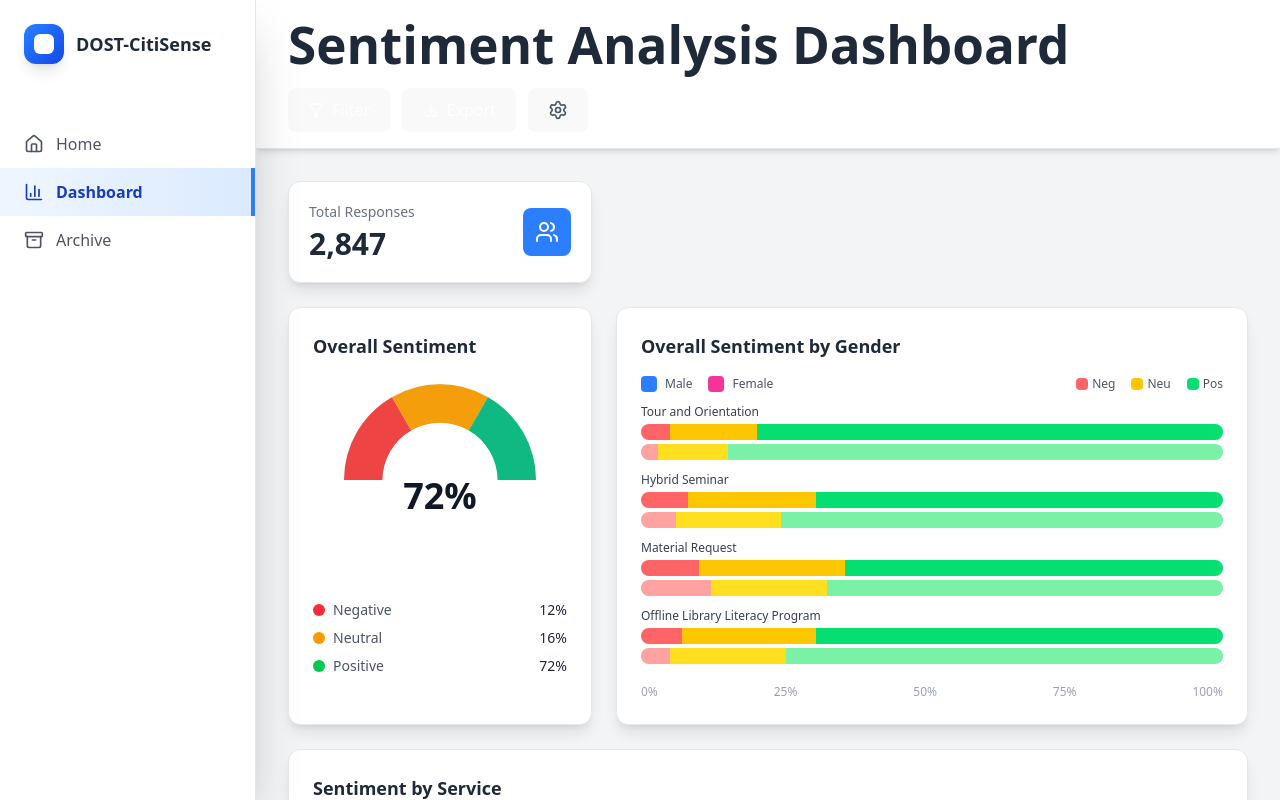
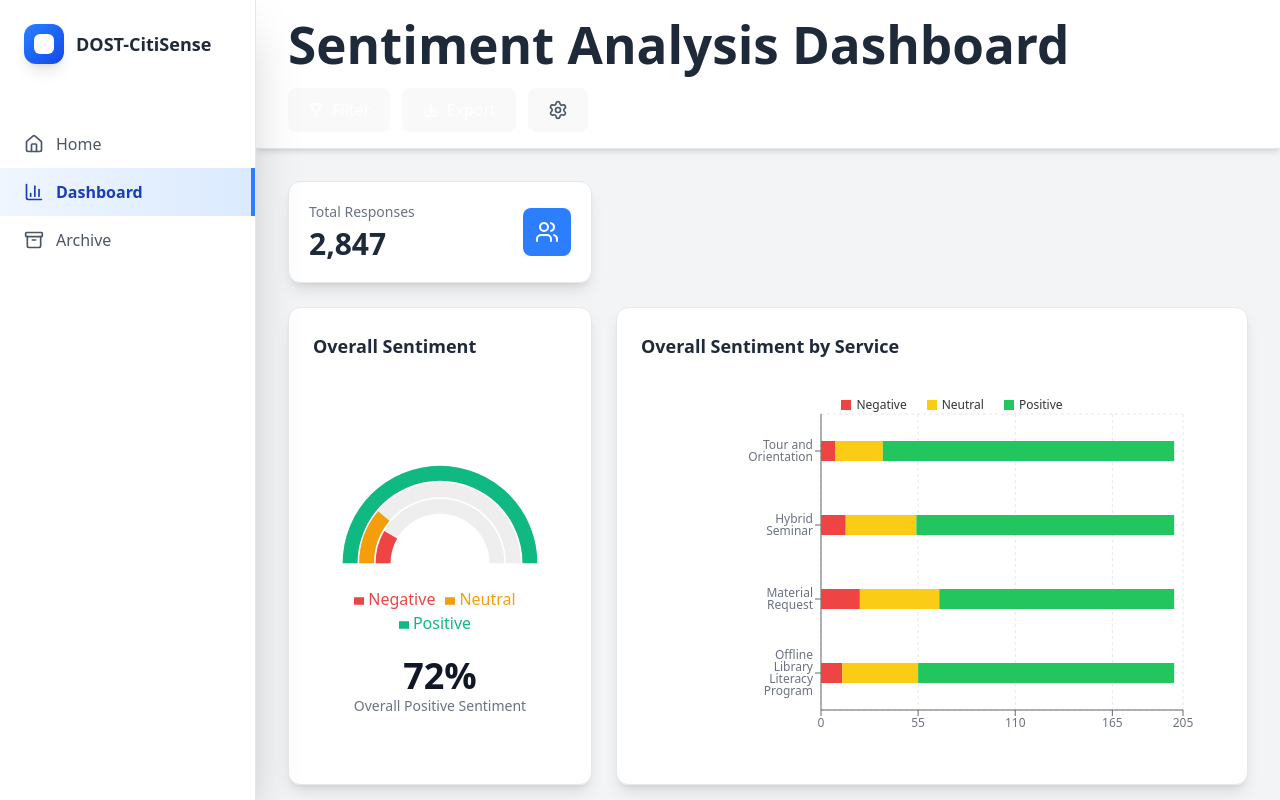
Before and after one commit to APC-SoCIT/APC_2025_2026_T1_MI232_G07-DOST-CitiSense, a React app in the folder frontend/: page /dashboard_component in a window 1280 px wide. Built offline with nearby package versions, Linux system fonts and the light colour scheme; the HTML template or start-up script is replaced by a standard one.

Commit message:
implement recharts for dashboard components

```diff
--- a/frontend/components/dashboard_components/gauge.tsx
+++ b/frontend/components/dashboard_components/gauge.tsx
@@ -1,62 +1,51 @@
+"use client";
+
+import {
+  RadialBarChart,
+  RadialBar,
+  Legend,
+  ResponsiveContainer,
+} from "recharts";
+
+const data = [
+  { name: "Negative", value: 12, fill: "#ef4444" },
+  { name: "Neutral", value: 16, fill: "#f59e0b" },
+  { name: "Positive", value: 72, fill: "#10b981" },
+];
+
 const OverallSentimentGauge = () => {
   return (
-    <div className="bg-white rounded-xl shadow-lg p-6 border border-gray-200 col-span-1">
+    <div className="bg-white rounded-xl shadow-lg p-6 border border-gray-200">
       <h3 className="text-lg font-semibold text-gray-800 mb-6">
         Overall Sentiment
       </h3>
-      <div className="relative w-48 h-48 mx-auto">
-        {/* SVG Gauge Implementation */}
-        <svg viewBox="0 0 200 120" className="w-full">
-          {/* Background Track */}
-          <path
-            d="M 20 100 A 80 80 0 0 1 180 100"
-            fill="none"
-            stroke="#e5e7eb"
-            strokeWidth="40"
-          />
-          {/* Negative Track */}
-          <path
-            d="M 20 100 A 80 80 0 0 1 60 31"
-            fill="none"
-            stroke="#ef4444"
-            strokeWidth="40"
-          />
-          {/* Neutral Track */}
-          <path
-            d="M 60 31 A 80 80 0 0 1 140 31"
-            fill="none"
-            stroke="#f59e0b"
-            strokeWidth="40"
-          />
-          {/* Positive Track */}
-          <path
-            d="M 140 31 A 80 80 0 0 1 180 100"
-            fill="none"
-            stroke="#10b981"
-            strokeWidth="40"
-          />
-        </svg>
-        <div className="absolute inset-0 flex flex-col items-center justify-center pt-8">
-          <div className="text-4xl font-bold text-gray-900">72%</div>
-        </div>
+
+      <div className="w-full h-64">
+        <ResponsiveContainer>
+          <RadialBarChart
+            cx="50%"
+            cy="70%"
+            innerRadius="50%"
+            outerRadius="100%"
+            barSize={20}
+            data={data}
+            startAngle={180}
+            endAngle={0}
+          >
+            <RadialBar background dataKey="value" />
+            <Legend
+              iconSize={10}
+              layout="horizontal"
+              verticalAlign="bottom"
+              align="center"
+            />
+          </RadialBarChart>
+        </ResponsiveContainer>
       </div>
-      <div className="mt-6 space-y-2">
-        {[
-          { label: "Negative", color: "bg-red-500", value: "12%" },
-          { label: "Neutral", color: "bg-amber-500", value: "16%" },
-          { label: "Positive", color: "bg-green-500", value: "72%" },
-        ].map((item) => (
-          <div
-            key={item.label}
-            className="flex items-center justify-between text-sm"
-          >
-            <span className="flex items-center gap-2">
-              <div className={`w-3 h-3 rounded-full ${item.color}`} />
-              <span className="text-gray-600">{item.label}</span>
-            </span>
-            <span className="text-gray-800 font-medium">{item.value}</span>
-          </div>
-        ))}
+
+      <div className="text-center mt-4">
+        <div className="text-4xl font-bold text-gray-900">72%</div>
+        <p className="text-sm text-gray-500">Overall Positive Sentiment</p>
       </div>
     </div>
   );
--- a/frontend/components/dashboard_components/gender.tsx
+++ b/frontend/components/dashboard_components/gender.tsx
@@ -1,3 +1,16 @@
+"use client";
+
+import {
+  BarChart,
+  Bar,
+  XAxis,
+  YAxis,
+  CartesianGrid,
+  Tooltip,
+  Legend,
+  ResponsiveContainer,
+} from "recharts";
+
 type ServiceType = {
   name: string;
   male: { neg: number; neu: number; pos: number };
@@ -6,81 +19,134 @@ type ServiceType = {
 };
 
 const SentimentByGender = ({ services }: { services: ServiceType[] }) => {
+  // Combine male and female sentiment values for the stacked bars
+  const chartData = services.map((s) => ({
+    name: s.name,
+    Negative: s.male.neg + s.female.neg,
+    Neutral: s.male.neu + s.female.neu,
+    Positive: s.male.pos + s.female.pos,
+    male: s.male,
+    female: s.female,
+  }));
+
+  const barData = [
+    { key: "Negative", color: "#ef4444" },
+    { key: "Neutral", color: "#facc15" },
+    { key: "Positive", color: "#22c55e" },
+  ];
+
+  // ✅ Custom Tooltip showing male/female breakdown
+  const CustomTooltip = ({ active, payload, label }: any) => {
+    if (active && payload && payload.length && payload[0].payload) {
+      const data = payload[0].payload;
+      return (
+        <div className="bg-white border border-gray-200 p-3 rounded-lg shadow-md text-sm">
+          <p className="font-semibold text-gray-800 mb-2">{label}</p>
+
+          <div className="space-y-1">
+            <p className="text-red-500 font-medium">Negative</p>
+            <p className="ml-2 text-gray-700">
+              Male: {data.male.neg} | Female: {data.female.neg}
+            </p>
+
+            <p className="text-yellow-500 font-medium mt-1">Neutral</p>
+            <p className="ml-2 text-gray-700">
+              Male: {data.male.neu} | Female: {data.female.neu}
+            </p>
+
+            <p className="text-green-500 font-medium mt-1">Positive</p>
+            <p className="ml-2 text-gray-700">
+              Male: {data.male.pos} | Female: {data.female.pos}
+            </p>
+          </div>
+        </div>
+      );
+    }
+    return null;
+  };
+
+  const CustomLegend = () => {
+    const legendItems = [
+      { value: "Negative", color: "#ef4444" },
+      { value: "Neutral", color: "#facc15" },
+      { value: "Positive", color: "#22c55e" },
+    ];
+
+    return (
+      <ul
+        style={{
+          display: "flex",
+          flexWrap: "wrap",
+          justifyContent: "center",
+          listStyle: "none",
+          padding: 0,
+          margin: 0,
+        }}
+      >
+        {legendItems.map((entry, index) => (
+          <li
+            key={`legend-item-${index}`}
+            style={{ margin: "0 10px", display: "flex", alignItems: "center" }}
+          >
+            <svg width="10" height="10" style={{ marginRight: 5 }}>
+              <rect width="10" height="10" fill={entry.color} />
+            </svg>
+            <span style={{ color: "#333", fontSize: "12px" }}>
+              {entry.value}
+            </span>
+          </li>
+        ))}
+      </ul>
+    );
+  };
+
   return (
     <div className="bg-white rounded-xl shadow-lg p-6 border border-gray-200 col-span-1 xl:col-span-2">
       <h3 className="text-lg font-semibold text-gray-800 mb-4">
-        Overall Sentiment by Gender
+        Overall Sentiment by Service
       </h3>
-      <div className="space-y-3">
-        <div className="flex items-center gap-4 text-xs">
-          <span className="flex items-center gap-2">
-            <div className="w-4 h-4 rounded bg-blue-500"></div>
-            <span className="text-gray-600">Male</span>
-          </span>
-          <span className="flex items-center gap-2">
-            <div className="w-4 h-4 rounded bg-pink-500"></div>
-            <span className="text-gray-600">Female</span>
-          </span>
-          {/* Sentiment Legends */}
-          <span className="flex items-center gap-4 text-xs ml-auto">
-            <span className="flex items-center gap-1">
-              <div className="w-3 h-3 rounded bg-red-400"></div>
-              <span className="text-gray-600">Neg</span>
-            </span>
-            <span className="flex items-center gap-1">
-              <div className="w-3 h-3 rounded bg-yellow-400"></div>
-              <span className="text-gray-600">Neu</span>
-            </span>
-            <span className="flex items-center gap-1">
-              <div className="w-3 h-3 rounded bg-green-400"></div>
-              <span className="text-gray-600">Pos</span>
-            </span>
-          </span>
-        </div>
-        {services.map((service, idx) => (
-          <div key={idx} className="space-y-1">
-            <div className="text-xs text-gray-700 font-medium">
-              {service.name}
-            </div>
-            {/* Male Bar (Darker shades) */}
-            <div className="flex h-4 rounded-full overflow-hidden bg-gray-200">
-              <div
-                style={{ width: `${service.male.neg}%` }}
-                className="bg-red-400"
-              ></div>
-              <div
-                style={{ width: `${service.male.neu}%` }}
-                className="bg-yellow-400"
-              ></div>
-              <div
-                style={{ width: `${service.male.pos}%` }}
-                className="bg-green-400"
-              ></div>
-            </div>
-            {/* Female Bar (Lighter shades for contrast) */}
-            <div className="flex h-4 rounded-full overflow-hidden bg-gray-200">
-              <div
-                style={{ width: `${service.female.neg}%` }}
-                className="bg-red-300"
-              ></div>
-              <div
-                style={{ width: `${service.female.neu}%` }}
-                className="bg-yellow-300"
-              ></div>
-              <div
-                style={{ width: `${service.female.pos}%` }}
-                className="bg-green-300"
-              ></div>
-            </div>
-          </div>
-        ))}
-        <div className="flex justify-between text-xs text-gray-400 pt-2">
-          <span>0%</span>
-          <span>25%</span>
-          <span>50%</span>
-          <span>75%</span>
-          <span>100%</span>
-        </div>
+      <div className="w-full h-96">
+        <ResponsiveContainer>
+          <BarChart
+            layout="vertical"
+            data={chartData}
+            margin={{ top: 20, right: 40, left: 80, bottom: 20 }}
+            barGap={0}
+            barSize={20}
+          >
+            <CartesianGrid strokeDasharray="3 3" stroke="#e5e7eb" />
+            <XAxis
+              type="number"
+              tick={{ fontSize: 12, fill: "#6b7280" }}
+              domain={[0, "dataMax + 5"]}
+            />
+            <YAxis
+              type="category"
+              dataKey="name"
+              tick={{ fontSize: 12, fill: "#6b7280" }}
+              width={100}
+            />
+            <Tooltip content={<CustomTooltip />} />
+            <Legend
+              content={<CustomLegend />}
+              verticalAlign="top"
+              align="center"
+              wrapperStyle={{
+                marginBottom: 25,
+              }}
+            />
+
+            {/* Stacked bar per service */}
+            {barData.map((bar) => (
+              <Bar
+                key={bar.key}
+                dataKey={bar.key}
+                stackId="a"
+                fill={bar.color}
+              />
+            ))}
+          </BarChart>
+        </ResponsiveContainer>
       </div>
     </div>
   );
--- a/frontend/components/dashboard_components/service.tsx
+++ b/frontend/components/dashboard_components/service.tsx
@@ -1,3 +1,16 @@
+"use client";
+
+import {
+  BarChart,
+  Bar,
+  XAxis,
+  YAxis,
+  CartesianGrid,
+  Tooltip,
+  Legend,
+  ResponsiveContainer,
+} from "recharts";
+
 type ServiceType = {
   name: string;
   service: {
@@ -8,54 +21,57 @@ type ServiceType = {
 };
 
 const SentimentByService = ({ services }: { services: ServiceType[] }) => {
+  // Prepare data for Recharts
+  const chartData = services.map((s) => ({
+    name: s.name,
+    Negative: s.service.neg,
+    Neutral: s.service.neu,
+    Positive: s.service.pos,
+  }));
+
   return (
     <div className="bg-white rounded-xl shadow-lg p-6 border border-gray-200">
       <h3 className="text-lg font-semibold text-gray-800 mb-4">
         Sentiment by Service
       </h3>
-      <div className="space-y-3">
-        <div className="flex flex-wrap gap-4 text-xs">
-          <span className="flex items-center gap-1">
-            <div className="w-3 h-3 rounded bg-red-400"></div>
-            <span className="text-gray-600">Negative</span>
-          </span>
-          <span className="flex items-center gap-1">
-            <div className="w-3 h-3 rounded bg-yellow-400"></div>
-            <span className="text-gray-600">Neutral</span>
-          </span>
-          <span className="flex items-center gap-1">
-            <div className="w-3 h-3 rounded bg-cyan-400"></div>
-            <span className="text-gray-600">Positive</span>
-          </span>
-        </div>
-        {services.map((service, idx) => (
-          <div key={idx} className="space-y-2">
-            <div className="text-xs text-gray-700 font-medium">
-              {service.name}
-            </div>
-            <div className="flex h-7 rounded-full overflow-hidden bg-gray-200">
-              <div
-                style={{ width: `${service.service.neg}%` }}
-                className="bg-red-400"
-              ></div>
-              <div
-                style={{ width: `${service.service.neu}%` }}
-                className="bg-yellow-400"
-              ></div>
-              <div
-                style={{ width: `${service.service.pos}%` }}
-                className="bg-cyan-400"
-              ></div>
-            </div>
-          </div>
-        ))}
-        <div className="flex justify-between text-xs text-gray-400 pt-2">
-          <span>0%</span>
-          <span>25%</span>
-          <span>50%</span>
-          <span>75%</span>
-          <span>100%</span>
-        </div>
+      <div className="w-full h-96">
+        <ResponsiveContainer>
+          <BarChart
+            data={chartData}
+            layout="vertical"
+            margin={{ top: 20, right: 30, left: 80, bottom: 20 }}
+          >
+            <CartesianGrid strokeDasharray="3 3" stroke="#e5e7eb" />
+            <XAxis
+              type="number"
+              domain={[0, 100]}
+              tick={{ fontSize: 12, fill: "#6b7280" }}
+              tickFormatter={(value) => `${value}%`}
+            />
+            <YAxis
+              dataKey="name"
+              type="category"
+              tick={{ fontSize: 12, fill: "#6b7280" }}
+              width={100}
+            />
+            <Tooltip
+              formatter={(value: number) => `${value}%`}
+              contentStyle={{
+                backgroundColor: "white",
+                border: "1px solid #e5e7eb",
+                borderRadius: "8px",
+              }}
+            />
+            <Legend
+              verticalAlign="top"
+              align="center"
+              wrapperStyle={{ fontSize: 12, marginBottom: 10 }}
+            />
+            <Bar dataKey="Negative" stackId="a" fill="#ef4444" />
+            <Bar dataKey="Neutral" stackId="a" fill="#facc15" />
+            <Bar dataKey="Positive" stackId="a" fill="#10b981" />
+          </BarChart>
+        </ResponsiveContainer>
       </div>
     </div>
   );
--- a/frontend/components/dashboard_components/table.tsx
+++ b/frontend/components/dashboard_components/table.tsx
@@ -10,6 +10,7 @@ const ImprovementsTable = ({
       <h3 className="text-lg font-semibold text-gray-800 mb-6">
         Thematic Analysis of Suggested Improvements
       </h3>
+
       <div className="overflow-x-auto">
         <table className="w-full">
           <thead>
```
